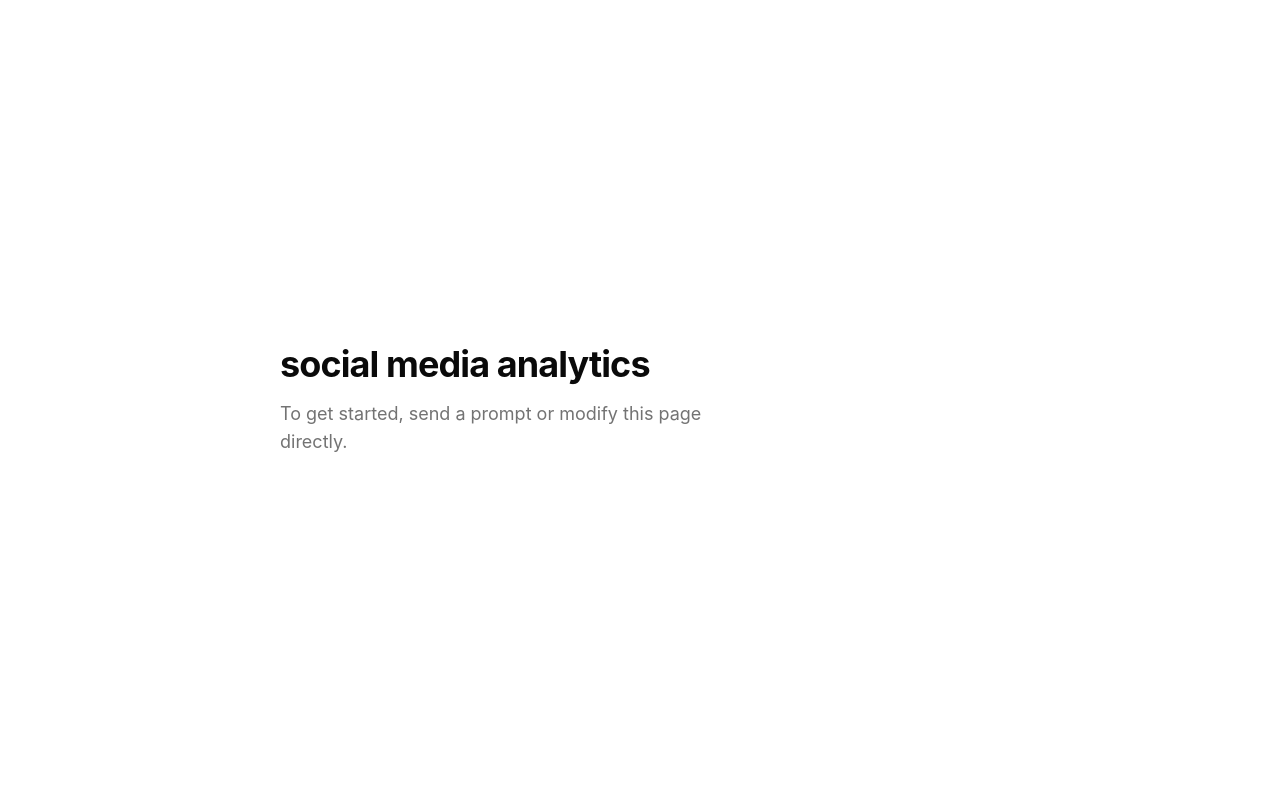
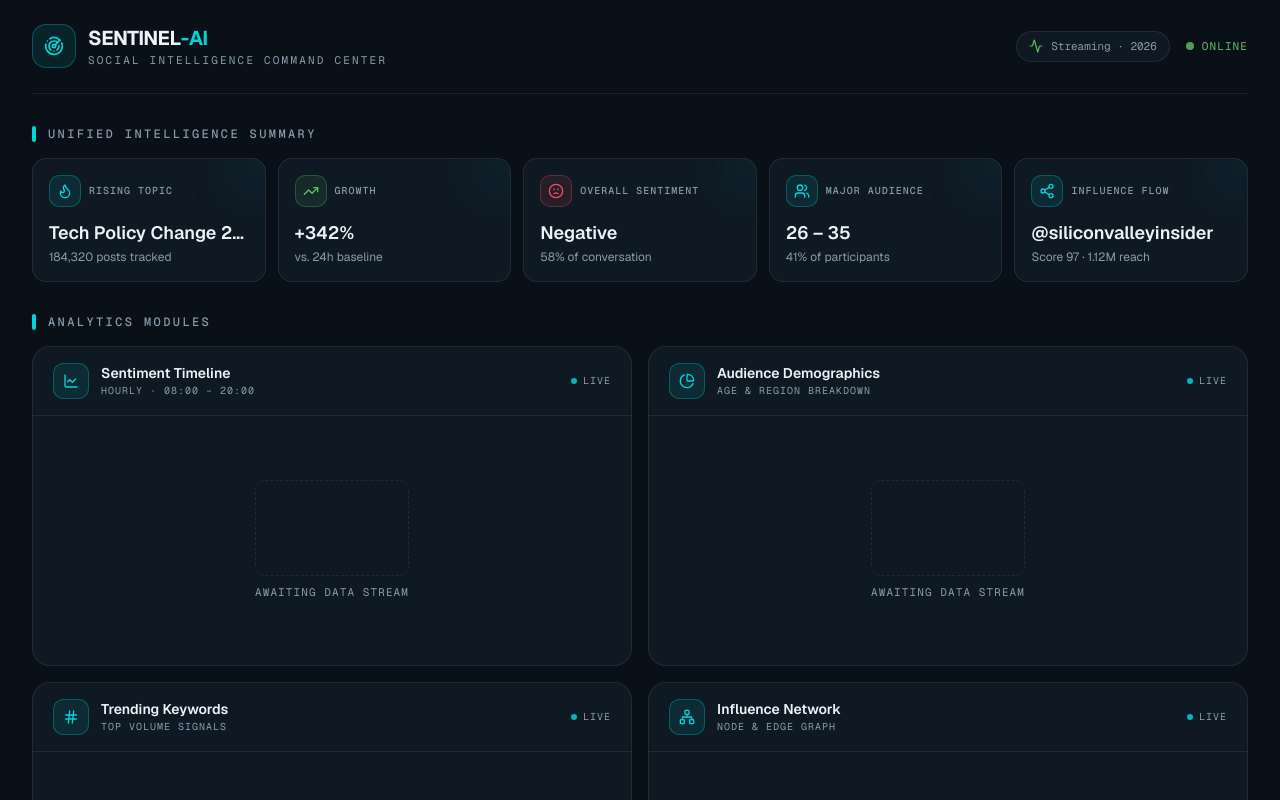
Before and after one commit to keshav1436/sma, a Next.js app: page / in a window 1280 px wide. Shown: the top 800 px of the page. Built offline with nearby package versions, Linux system fonts and the light colour scheme.

Commit message:
feat: update global color scheme and add custom font variables

```diff
--- a/app/globals.css
+++ b/app/globals.css
@@ -5,6 +5,8 @@
 @custom-variant dark (&:is(.dark *));
 
 @theme inline {
+  --font-sans: var(--font-geist-sans), ui-sans-serif, system-ui, sans-serif;
+  --font-mono: var(--font-geist-mono), ui-monospace, monospace;
   --color-sidebar-ring: var(--sidebar-ring);
   --color-sidebar-border: var(--sidebar-border);
   --color-sidebar-accent-foreground: var(--sidebar-accent-foreground);
@@ -83,37 +85,37 @@
 
 .dark {
   color-scheme: dark;
-  --background: oklch(0.145 0 0);
-  --foreground: oklch(0.985 0 0);
-  --card: oklch(0.205 0 0);
-  --card-foreground: oklch(0.985 0 0);
-  --popover: oklch(0.205 0 0);
-  --popover-foreground: oklch(0.985 0 0);
-  --primary: oklch(0.922 0 0);
-  --primary-foreground: oklch(0.205 0 0);
-  --secondary: oklch(0.269 0 0);
-  --secondary-foreground: oklch(0.985 0 0);
-  --muted: oklch(0.269 0 0);
-  --muted-foreground: oklch(0.708 0 0);
-  --accent: oklch(0.269 0 0);
-  --accent-foreground: oklch(0.985 0 0);
-  --destructive: oklch(0.704 0.191 22.216);
-  --border: oklch(1 0 0 / 10%);
-  --input: oklch(1 0 0 / 15%);
-  --ring: oklch(0.556 0 0);
-  --chart-1: oklch(0.87 0 0);
-  --chart-2: oklch(0.556 0 0);
-  --chart-3: oklch(0.439 0 0);
-  --chart-4: oklch(0.371 0 0);
-  --chart-5: oklch(0.269 0 0);
-  --sidebar: oklch(0.205 0 0);
-  --sidebar-foreground: oklch(0.985 0 0);
-  --sidebar-primary: oklch(0.488 0.243 264.376);
-  --sidebar-primary-foreground: oklch(0.985 0 0);
-  --sidebar-accent: oklch(0.269 0 0);
-  --sidebar-accent-foreground: oklch(0.985 0 0);
-  --sidebar-border: oklch(1 0 0 / 10%);
-  --sidebar-ring: oklch(0.556 0 0);
+  --background: oklch(0.17 0.02 250);
+  --foreground: oklch(0.96 0.01 240);
+  --card: oklch(0.21 0.025 250);
+  --card-foreground: oklch(0.96 0.01 240);
+  --popover: oklch(0.21 0.025 250);
+  --popover-foreground: oklch(0.96 0.01 240);
+  --primary: oklch(0.78 0.15 195);
+  --primary-foreground: oklch(0.17 0.02 250);
+  --secondary: oklch(0.27 0.03 250);
+  --secondary-foreground: oklch(0.96 0.01 240);
+  --muted: oklch(0.27 0.03 250);
+  --muted-foreground: oklch(0.68 0.03 245);
+  --accent: oklch(0.78 0.15 195);
+  --accent-foreground: oklch(0.17 0.02 250);
+  --destructive: oklch(0.65 0.2 20);
+  --border: oklch(1 0 0 / 8%);
+  --input: oklch(1 0 0 / 12%);
+  --ring: oklch(0.78 0.15 195);
+  --chart-1: oklch(0.78 0.15 195);
+  --chart-2: oklch(0.72 0.16 145);
+  --chart-3: oklch(0.65 0.2 20);
+  --chart-4: oklch(0.7 0.14 280);
+  --chart-5: oklch(0.75 0.15 60);
+  --sidebar: oklch(0.21 0.025 250);
+  --sidebar-foreground: oklch(0.96 0.01 240);
+  --sidebar-primary: oklch(0.78 0.15 195);
+  --sidebar-primary-foreground: oklch(0.17 0.02 250);
+  --sidebar-accent: oklch(0.27 0.03 250);
+  --sidebar-accent-foreground: oklch(0.96 0.01 240);
+  --sidebar-border: oklch(1 0 0 / 8%);
+  --sidebar-ring: oklch(0.78 0.15 195);
 }
 
 @media (prefers-color-scheme: dark) {
--- a/app/layout.tsx
+++ b/app/layout.tsx
@@ -1,36 +1,21 @@
 import { Analytics } from '@vercel/analytics/next'
 import type { Metadata, Viewport } from 'next'
+import { Geist, Geist_Mono } from 'next/font/google'
 import './globals.css'
 
+const geistSans = Geist({ subsets: ['latin'], variable: '--font-geist-sans' })
+const geistMono = Geist_Mono({ subsets: ['latin'], variable: '--font-geist-mono' })
+
 export const metadata: Metadata = {
-  title: 'v0 App',
-  description: 'Created with v0',
+  title: 'SENTINEL-AI · Social Intelligence Command Center',
+  description:
+    'Real-time social media analysis dashboard tracking sentiment, audience, keywords, and influence networks.',
   generator: 'v0.app',
-  icons: {
-    icon: [
-      {
-        url: '/icon-light-32x32.png',
-        media: '(prefers-color-scheme: light)',
-      },
-      {
-        url: '/icon-dark-32x32.png',
-        media: '(prefers-color-scheme: dark)',
-      },
-      {
-        url: '/icon.svg',
-        type: 'image/svg+xml',
-      },
-    ],
-    apple: '/apple-icon.png',
-  },
 }
 
 export const viewport: Viewport = {
-  colorScheme: 'light dark',
-  themeColor: [
-    { media: '(prefers-color-scheme: light)', color: 'white' },
-    { media: '(prefers-color-scheme: dark)', color: 'black' },
-  ],
+  colorScheme: 'dark',
+  themeColor: '#0b1220',
 }
 
 export default function RootLayout({
@@ -39,8 +24,8 @@ export default function RootLayout({
   children: React.ReactNode
 }>) {
   return (
-    <html lang="en">
-      <body className="antialiased">
+    <html lang="en" className={`dark bg-background ${geistSans.variable} ${geistMono.variable}`}>
+      <body className="antialiased font-sans">
         {children}
         {process.env.NODE_ENV === 'production' && <Analytics />}
       </body>
--- a/app/page.tsx
+++ b/app/page.tsx
@@ -1,16 +1,81 @@
-export default function Home() {
+import { Activity, LineChart, PieChart, Hash, Network, Radar } from 'lucide-react'
+import { IntelligenceSummary } from '@/components/intelligence-summary'
+import { DashboardCard } from '@/components/dashboard-card'
+
+const cards = [
+  { title: 'Sentiment Timeline', subtitle: 'Hourly · 08:00 – 20:00', icon: LineChart },
+  { title: 'Audience Demographics', subtitle: 'Age & region breakdown', icon: PieChart },
+  { title: 'Trending Keywords', subtitle: 'Top volume signals', icon: Hash },
+  { title: 'Influence Network', subtitle: 'Node & edge graph', icon: Network },
+]
+
+export default function Page() {
   return (
-    <div className="flex min-h-screen items-center justify-center font-sans">
-      <main className="flex w-full max-w-3xl flex-col items-center gap-8 px-6 py-16 text-center sm:items-start sm:text-left">
-        <div className="flex flex-col gap-4">
-          <h1 className="text-4xl font-bold tracking-tight">
-            social media analytics
-          </h1>
-          <p className="max-w-md text-lg text-muted-foreground">
-            To get started, send a prompt or modify this page directly.
-          </p>
-        </div>
-      </main>
+    <div className="min-h-screen bg-background">
+      <div
+        className="pointer-events-none fixed inset-0 opacity-[0.4] [background-image:radial-gradient(oklch(0.78_0.15_195_/_0.06)_1px,transparent_1px)] [background-size:32px_32px]"
+        aria-hidden="true"
+      />
+
+      <div className="relative mx-auto max-w-7xl px-4 py-6 sm:px-6 lg:px-8">
+        <header className="mb-8 flex flex-col gap-4 border-b border-border pb-6 sm:flex-row sm:items-center sm:justify-between">
+          <div className="flex items-center gap-3">
+            <span className="flex h-11 w-11 items-center justify-center rounded-xl border border-primary/30 bg-primary/10 text-primary">
+              <Radar className="h-5 w-5" aria-hidden="true" />
+            </span>
+            <div>
+              <h1 className="text-xl font-bold tracking-tight text-foreground">
+                SENTINEL<span className="text-primary">-AI</span>
+              </h1>
+              <p className="font-mono text-[11px] uppercase tracking-[0.2em] text-muted-foreground">
+                Social Intelligence Command Center
+              </p>
+            </div>
+          </div>
+
+          <div className="flex items-center gap-4">
+            <div className="hidden items-center gap-2 rounded-full border border-border bg-card px-3 py-1.5 sm:flex">
+              <Activity className="h-3.5 w-3.5 text-chart-2" aria-hidden="true" />
+              <span className="font-mono text-[11px] text-muted-foreground">
+                Streaming · {new Date().getUTCFullYear()}
+              </span>
+            </div>
+            <div className="flex items-center gap-2">
+              <span className="h-2 w-2 animate-pulse rounded-full bg-chart-2" aria-hidden="true" />
+              <span className="font-mono text-[11px] uppercase tracking-widest text-chart-2">
+                Online
+              </span>
+            </div>
+          </div>
+        </header>
+
+        <main className="flex flex-col gap-8">
+          <IntelligenceSummary />
+
+          <section aria-labelledby="analytics-heading">
+            <div className="mb-4 flex items-center gap-3">
+              <span className="h-4 w-1 rounded-full bg-primary" aria-hidden="true" />
+              <h2
+                id="analytics-heading"
+                className="font-mono text-xs font-medium uppercase tracking-[0.2em] text-muted-foreground"
+              >
+                Analytics Modules
+              </h2>
+            </div>
+
+            <div className="grid grid-cols-1 gap-4 lg:grid-cols-2">
+              {cards.map((card) => (
+                <DashboardCard
+                  key={card.title}
+                  title={card.title}
+                  subtitle={card.subtitle}
+                  icon={card.icon}
+                />
+              ))}
+            </div>
+          </section>
+        </main>
+      </div>
     </div>
-  );
+  )
 }
--- /dev/null
+++ b/components/dashboard-card.tsx
@@ -0,0 +1,46 @@
+import type { LucideIcon } from 'lucide-react'
+
+type DashboardCardProps = {
+  title: string
+  subtitle: string
+  icon: LucideIcon
+}
+
+export function DashboardCard({ title, subtitle, icon: Icon }: DashboardCardProps) {
+  return (
+    <section
+      aria-label={title}
+      className="flex min-h-[20rem] flex-col rounded-2xl border border-border bg-card"
+    >
+      <header className="flex items-center justify-between border-b border-border px-5 py-4">
+        <div className="flex items-center gap-3">
+          <span className="flex h-9 w-9 items-center justify-center rounded-lg border border-primary/30 bg-primary/10 text-primary">
+            <Icon className="h-4 w-4" aria-hidden="true" />
+          </span>
+          <div>
+            <h3 className="text-sm font-semibold text-card-foreground">{title}</h3>
+            <p className="font-mono text-[10px] uppercase tracking-widest text-muted-foreground">
+              {subtitle}
+            </p>
+          </div>
+        </div>
+        <span className="flex items-center gap-1.5 font-mono text-[10px] uppercase tracking-widest text-muted-foreground">
+          <span className="h-1.5 w-1.5 animate-pulse rounded-full bg-primary" aria-hidden="true" />
+          Live
+        </span>
+      </header>
+
+      <div className="flex flex-1 items-center justify-center p-5">
+        <div className="flex flex-col items-center gap-2 text-center">
+          <div
+            className="h-24 w-full max-w-[16rem] rounded-lg border border-dashed border-border"
+            aria-hidden="true"
+          />
+          <p className="font-mono text-[11px] uppercase tracking-widest text-muted-foreground">
+            Awaiting data stream
+          </p>
+        </div>
+      </div>
+    </section>
+  )
+}
--- /dev/null
+++ b/components/intelligence-summary.tsx
@@ -0,0 +1,94 @@
+import { Flame, TrendingUp, Frown, Users, Share2, type LucideIcon } from 'lucide-react'
+
+type SummaryItem = {
+  icon: LucideIcon
+  label: string
+  value: string
+  detail: string
+  tone?: 'default' | 'negative' | 'positive'
+}
+
+const items: SummaryItem[] = [
+  {
+    icon: Flame,
+    label: 'Rising Topic',
+    value: 'Tech Policy Change 2026',
+    detail: '184,320 posts tracked',
+  },
+  {
+    icon: TrendingUp,
+    label: 'Growth',
+    value: '+342%',
+    detail: 'vs. 24h baseline',
+    tone: 'positive',
+  },
+  {
+    icon: Frown,
+    label: 'Overall Sentiment',
+    value: 'Negative',
+    detail: '58% of conversation',
+    tone: 'negative',
+  },
+  {
+    icon: Users,
+    label: 'Major Audience',
+    value: '26 – 35',
+    detail: '41% of participants',
+  },
+  {
+    icon: Share2,
+    label: 'Influence Flow',
+    value: '@siliconvalleyinsider',
+    detail: 'Score 97 · 1.12M reach',
+  },
+]
+
+export function IntelligenceSummary() {
+  return (
+    <section aria-labelledby="summary-heading">
+      <div className="mb-4 flex items-center gap-3">
+        <span className="h-4 w-1 rounded-full bg-primary" aria-hidden="true" />
+        <h2
+          id="summary-heading"
+          className="font-mono text-xs font-medium uppercase tracking-[0.2em] text-muted-foreground"
+        >
+          Unified Intelligence Summary
+        </h2>
+      </div>
+
+      <div className="grid grid-cols-2 gap-3 md:grid-cols-3 xl:grid-cols-5">
+        {items.map(({ icon: Icon, label, value, detail, tone = 'default' }) => (
+          <div
+            key={label}
+            className="group relative overflow-hidden rounded-xl border border-border bg-card p-4 transition-colors hover:border-primary/40"
+          >
+            <div
+              className="pointer-events-none absolute -right-6 -top-6 h-16 w-16 rounded-full bg-primary/5 blur-xl transition-opacity group-hover:opacity-100"
+              aria-hidden="true"
+            />
+            <div className="flex items-center gap-2">
+              <span
+                className={`flex h-8 w-8 items-center justify-center rounded-lg border ${
+                  tone === 'negative'
+                    ? 'border-destructive/30 bg-destructive/10 text-destructive'
+                    : tone === 'positive'
+                      ? 'border-chart-2/30 bg-chart-2/10 text-chart-2'
+                      : 'border-primary/30 bg-primary/10 text-primary'
+                }`}
+              >
+                <Icon className="h-4 w-4" aria-hidden="true" />
+              </span>
+              <p className="font-mono text-[10px] font-medium uppercase tracking-widest text-muted-foreground">
+                {label}
+              </p>
+            </div>
+            <p className="mt-3 truncate text-lg font-semibold text-card-foreground" title={value}>
+              {value}
+            </p>
+            <p className="mt-0.5 text-xs text-muted-foreground">{detail}</p>
+          </div>
+        ))}
+      </div>
+    </section>
+  )
+}
```
